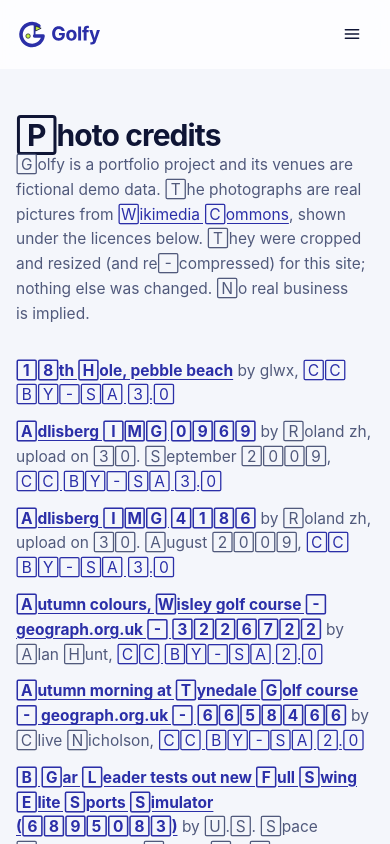
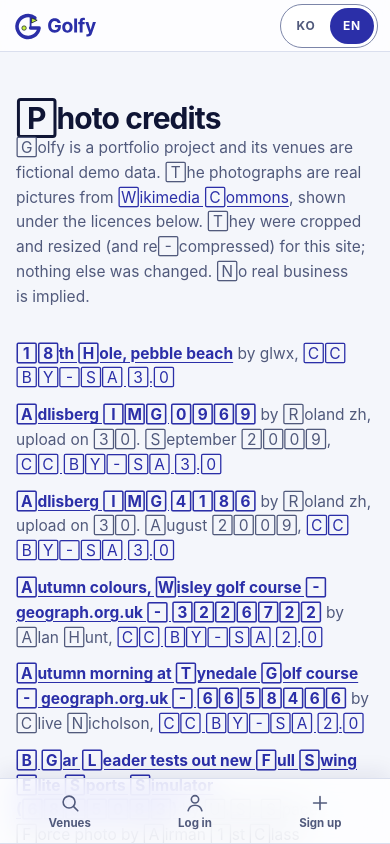
Before and after one commit to avazqudratovv-k/Golfy-Frontend-User, a React (Create React App) app: page /credits in a window 390 px wide. Shown: the top 844 px of the page. Built offline with nearby package versions, Linux system fonts and the light colour scheme; no server answers; a web font is replaced by a local one.

Commit message:
style: floating pill navbar, mobile top bar and bottom tabs, new footer
Co-Authored-By: Claude Sonnet 5.5 <noreply@anthropic.com>

```diff
--- a/src/app/components/Layout.tsx
+++ b/src/app/components/Layout.tsx
@@ -22,13 +22,17 @@ function Header({ theme }: { theme: string }) {
     return () => window.removeEventListener('keydown', onKey);
   }, [open]);
 
+  const first = user ? user.name.split(' ')[0] : '';
+
   return (
+    <>
       <header className="g-top">
         <div className="g-wrap g-top-in">
           <Link className="g-word" to="/" aria-label={t('nav.home')}>
             <BrandLogo />
           </Link>
           <span className="g-sp" />
+          <LangToggle className="g-lang--top" />
           <button
             className="g-iconbtn g-menubtn"
             type="button"
@@ -39,7 +43,12 @@ function Header({ theme }: { theme: string }) {
           >
             <i className={`i ${open ? 'i-x' : 'i-menu'}`} />
           </button>
-        <nav id="main-nav" className="g-nav" aria-label={t('nav.main')} data-open={open}>
+          <nav
+            id="main-nav"
+            className="g-nav"
+            aria-label={t('nav.main')}
+            data-open={open}
+          >
             <NavLink className="g-navl" to="/venues">
               {t('nav.venues')}
             </NavLink>
@@ -72,6 +81,41 @@ function Header({ theme }: { theme: string }) {
           </nav>
         </div>
       </header>
+      <nav className="g-tabs" aria-label={t('nav.main')}>
+        <NavLink className="g-tab" to="/venues">
+          <i className="i i-search" />
+          <span>{t('nav.venues')}</span>
+        </NavLink>
+        {!user && (
+          <>
+            <NavLink className="g-tab" to="/login">
+              <i className="i i-user" />
+              <span>{t('nav.login')}</span>
+            </NavLink>
+            <NavLink className="g-tab" to="/signup">
+              <i className="i i-plus" />
+              <span>{t('nav.signup')}</span>
+            </NavLink>
+          </>
+        )}
+        {user && (
+          <>
+            <NavLink className="g-tab" to="/favourites">
+              <i className="i i-heart" />
+              <span>{t('nav.favourites')}</span>
+            </NavLink>
+            <NavLink className="g-tab" to="/bookings">
+              <i className="i i-ticket" />
+              <span>{t('nav.myBookings')}</span>
+            </NavLink>
+            <NavLink className="g-tab" to="/profile">
+              <i className="i i-user" />
+              <span>{first}</span>
+            </NavLink>
+          </>
+        )}
+      </nav>
+    </>
   );
 }
 
@@ -88,7 +132,12 @@ function Footer({
       <div className="g-wrap">
         <div className="g-foot-grid">
           <div className="g-foot-brand">
-            <img src="/brand/golfy-logo-light.svg" alt="Golfy" width="102" height="38" />
+            <img
+              src="/brand/golfy-logo-light.svg"
+              alt="Golfy"
+              width="102"
+              height="38"
+            />
             <p>{t('footer.tagline')}</p>
           </div>
           <nav aria-label={t('footer.explore')}>
@@ -101,7 +150,9 @@ function Footer({
                 <Link to="/venues?type=Course">{t('footer.courses')}</Link>
               </li>
               <li>
-                <Link to="/venues?type=Simulator">{t('footer.simulators')}</Link>
+                <Link to="/venues?type=Simulator">
+                  {t('footer.simulators')}
+                </Link>
               </li>
               <li>
                 <Link to="/venues?type=Range">{t('footer.ranges')}</Link>
@@ -122,7 +173,8 @@ function Footer({
         </div>
         <div className="g-foot-base">
           <span>
-            {t('footer.note')} <Link to="/credits">{t('footer.photoCredits')}</Link>
+            {t('footer.note')}{' '}
+            <Link to="/credits">{t('footer.photoCredits')}</Link>
           </span>
           <span className="g-foot-tools">
             <LangToggle />
@@ -140,6 +192,15 @@ function Footer({
       </div>
     </footer>
   );
+}
+
+// which backdrop art a route gets (presentation only)
+function pageKind(path: string): string {
+  if (path === '/') return 'home';
+  if (path === '/venues') return 'venues';
+  if (path.startsWith('/venues/')) return 'venue';
+  if (/^\/(bookings|favourites|profile)/.test(path)) return 'account';
+  return 'other';
 }
 
 // shared page frame: header, routed page, footer
@@ -162,7 +223,12 @@ export default function Layout() {
   }, []);
 
   return (
-    <div className="g-app" data-theme={theme} data-scrolled={scrolled}>
+    <div
+      className="g-app"
+      data-theme={theme}
+      data-scrolled={scrolled}
+      data-page={pageKind(pathname)}
+    >
       <Header theme={theme} />
       <div
         className="g-pagein"
--- a/src/css/site.css
+++ b/src/css/site.css
@@ -307,3 +307,39 @@ img.g-photo-img { width: 100%; height: 100%; object-fit: cover; display: block;
 /* Korean wraps between words, not inside them */
 html[lang="ko"] body { word-break: keep-all; overflow-wrap: break-word; }
 .g-authx-copy { margin-top: var(--space-4); }
+
+/* ===== v3 navigation: floating pill (desktop), slim top bar + bottom tabs (mobile) ===== */
+.g-top { top: 12px; background: transparent; backdrop-filter: none; -webkit-backdrop-filter: none; border: 0; box-shadow: none; pointer-events: none; padding: 0 var(--space-4); }
+.g-app[data-scrolled="true"] .g-top { border: 0; box-shadow: none; }
+.g-top .g-wrap { max-width: 1040px; }
+.g-top-in { pointer-events: auto; height: 60px; padding: 0 8px 0 20px; gap: var(--space-3); border: 1px solid var(--line); border-radius: var(--radius-pill); background: var(--glass); backdrop-filter: saturate(1.5) blur(16px); -webkit-backdrop-filter: saturate(1.5) blur(16px); box-shadow: var(--shadow-2); transition: height var(--motion-base) var(--ease-out), box-shadow var(--motion-base), transform var(--motion-base) var(--ease-out); }
+.g-app[data-scrolled="true"] .g-top-in { height: 52px; box-shadow: var(--shadow-3); transform: scale(.985); }
+.g-sp { display: none; }
+.g-nav { flex: 1; min-width: 0; }
+.g-nav > .g-navl:first-child { margin-left: auto; }
+.g-nav > .g-lang--nav { margin-left: auto; }
+.g-navl[aria-current="page"] { background: var(--accent); color: var(--on-accent); }
+.g-navl[aria-current="page"]::after { display: none; }
+.g-navl--cta { background: var(--primary); color: var(--on-primary); }
+.g-lang--top, .g-tabs { display: none; }
+
+.g-foot { margin-top: var(--space-7); border-radius: var(--radius-xl) var(--radius-xl) 0 0; background: radial-gradient(60% 90% at 90% 0, color-mix(in srgb, var(--accent) 22%, transparent), transparent 70%), linear-gradient(160deg, #2B2FA8, #171A66); color: #fff; }
+.g-foot h2 { color: var(--accent); opacity: 1; }
+.g-foot .g-lang-btn[aria-pressed="true"] { background: var(--accent); color: #0F1535; }
+[data-theme="dark"] .g-foot { background: radial-gradient(60% 90% at 90% 0, rgba(199, 242, 58, .10), transparent 70%), var(--bg-deep); }
+
+@media (max-width: 720px) {
+  .g-top { position: sticky; top: 0; padding: 0; }
+  .g-top-in { height: 52px; padding: 0 var(--space-3); border-radius: 0; border-width: 0 0 1px; box-shadow: none; transform: none !important; }
+  .g-app[data-scrolled="true"] .g-top-in { height: 52px; box-shadow: var(--shadow-1); }
+  .g-sp { display: block; flex: 1; }
+  .g-menubtn, .g-nav { display: none; }
+  .g-lang--top { display: inline-flex; }
+  .g-tabs { display: flex; position: fixed; left: 0; right: 0; bottom: 0; z-index: 40; padding: 6px var(--space-2) calc(6px + env(safe-area-inset-bottom)); gap: 2px; background: var(--glass); backdrop-filter: saturate(1.5) blur(16px); -webkit-backdrop-filter: saturate(1.5) blur(16px); border-top: 1px solid var(--line); box-shadow: 0 -6px 20px rgba(25, 30, 90, .08); }
+  .g-tab { flex: 1; min-width: 0; min-height: 52px; display: flex; flex-direction: column; align-items: center; justify-content: center; gap: 2px; border-radius: var(--radius-md); color: var(--ink-muted); text-decoration: none; font-size: 11.5px; font-weight: 650; }
+  .g-tab span { max-width: 100%; overflow: hidden; text-overflow: ellipsis; white-space: nowrap; }
+  .g-tab .i { width: 22px; height: 22px; }
+  .g-tab[aria-current="page"] { background: var(--accent); color: var(--on-accent); }
+  .g-app { padding-bottom: calc(68px + env(safe-area-inset-bottom)); }
+  .g-foot { margin-top: var(--space-6); }
+}
```
Lines whose indentation alone changed are shown as unchanged.
